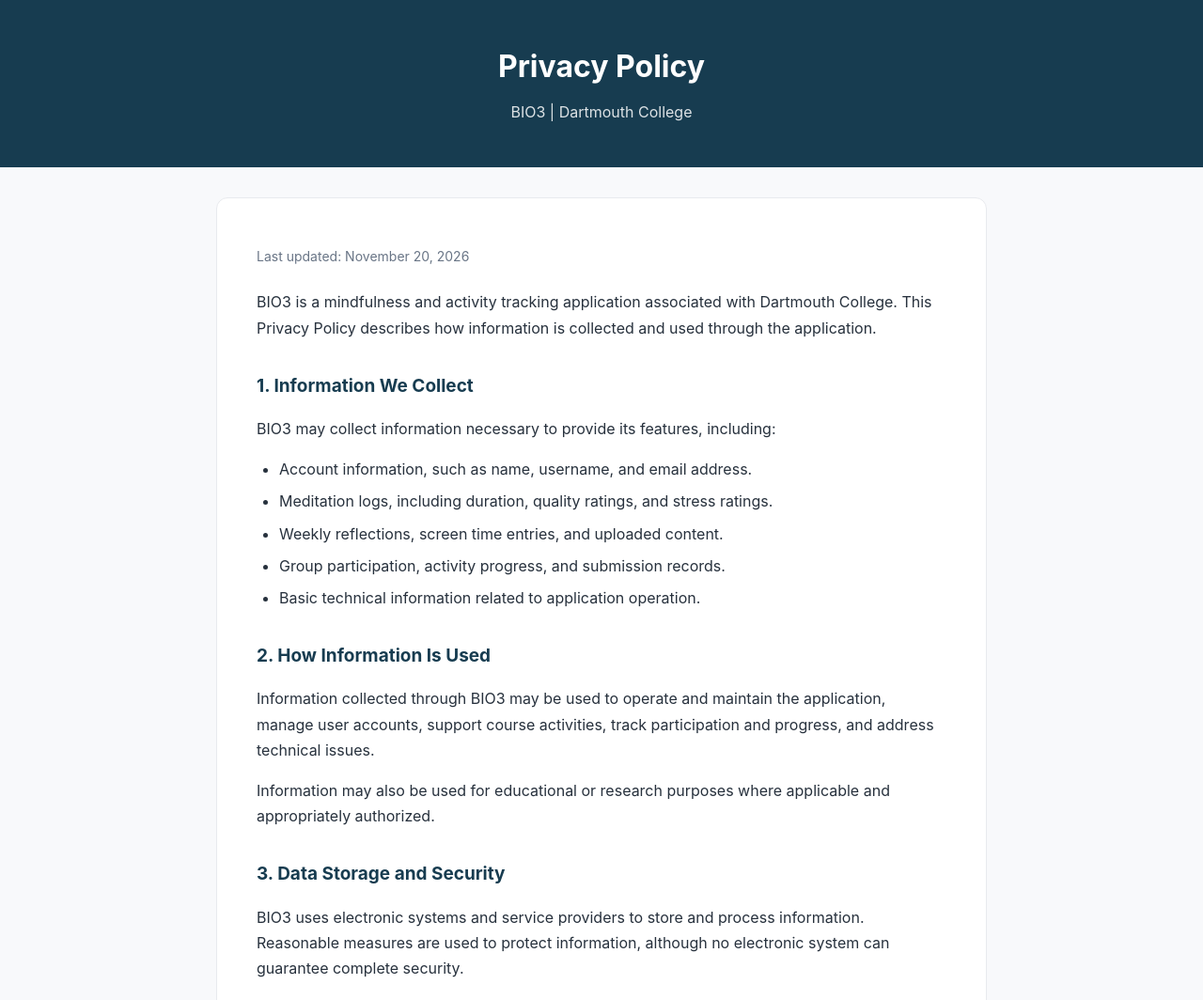
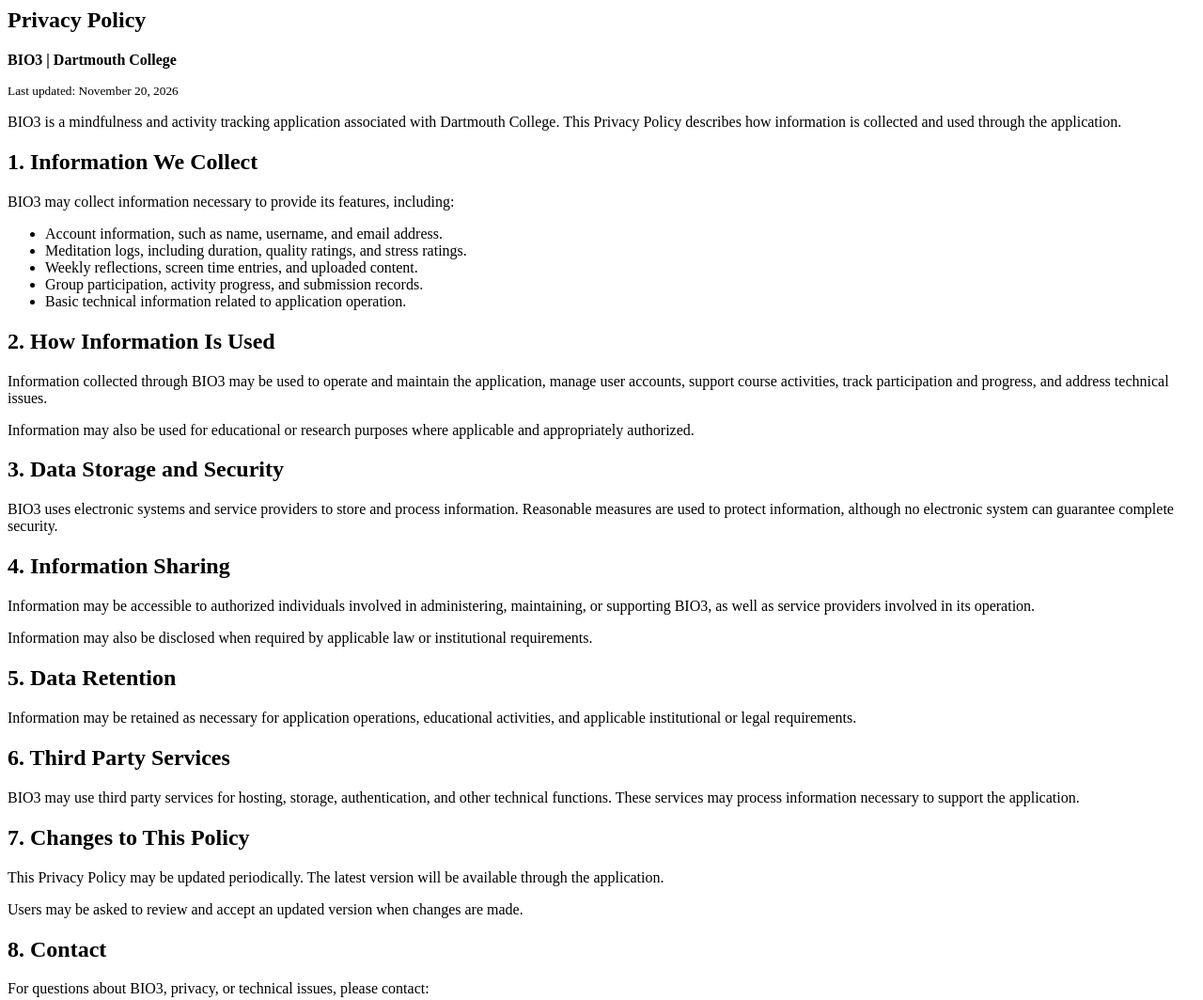
Before and after one commit to mhbld-dartmouth/bio3-privacy-policy, a plain HTML site: page index.html in a window 1280 px wide. Shown: the top 1064 px of the page at 94% size. Drawn offline with Linux system fonts and the light colour scheme.

Commit message:
Update index.html

```diff
--- a/index.html
+++ b/index.html
@@ -1,94 +1,9 @@
 
-<!DOCTYPE html>
-<html lang="en">
-<head>
-  <meta charset="UTF-8">
-  <meta name="viewport" content="width=device-width, initial-scale=1">
-  <title>Privacy Policy | BIO3</title>
-  <style>
-    * { box-sizing: border-box; }
+<section class="privacy-policy">
 
-    body {
-      margin: 0;
-      background: #f8f9fb;
-      color: #27313d;
-      font-family: -apple-system, BlinkMacSystemFont,
-        "Segoe UI", Arial, sans-serif;
-      line-height: 1.7;
-    }
-
-    header {
-      background: #173c50;
-      color: white;
-      padding: 44px 20px;
-      text-align: center;
-    }
-
-    header h1 {
-      margin: 0 0 8px;
-      font-size: 32px;
-    }
-
-    header p {
-      margin: 0;
-      opacity: 0.85;
-    }
-
-    main {
-      max-width: 820px;
-      margin: 32px auto;
-      padding: 36px 42px;
-      background: white;
-      border: 1px solid #e8eaee;
-      border-radius: 12px;
-    }
-
-    .updated {
-      color: #697586;
-      font-size: 14px;
-      margin-bottom: 24px;
-    }
-
-    h2 {
-      font-size: 19px;
-      margin-top: 32px;
-      margin-bottom: 10px;
-      color: #173c50;
-    }
-
-    ul { padding-left: 24px; }
-    li { margin-bottom: 7px; }
-
-    a {
-      color: #176a91;
-      overflow-wrap: anywhere;
-    }
-
-    footer {
-      text-align: center;
-      color: #697586;
-      font-size: 13px;
-      padding: 20px;
-    }
-
-    @media (max-width: 600px) {
-      main {
-        margin: 12px;
-        padding: 24px 20px;
-      }
-      header h1 { font-size: 26px; }
-    }
-  </style>
-</head>
-<body>
-
-<header>
   <h1>Privacy Policy</h1>
-  <p>BIO3 | Dartmouth College</p>
-</header>
-
-<main>
-  <p class="updated">Last updated: November 20, 2026</p>
+  <p><strong>BIO3 | Dartmouth College</strong></p>
+  <p><small>Last updated: November 20, 2026</small></p>
 
   <p>
     BIO3 is a mindfulness and activity tracking application
@@ -103,38 +18,56 @@
     features, including:
   </p>
   <ul>
-    <li>Account information, such as name, username, and email address.</li>
-    <li>Meditation logs, including duration, quality ratings, and stress ratings.</li>
-    <li>Weekly reflections, screen time entries, and uploaded content.</li>
-    <li>Group participation, activity progress, and submission records.</li>
-    <li>Basic technical information related to application operation.</li>
+    <li>
+      Account information, such as name, username,
+      and email address.
+    </li>
+    <li>
+      Meditation logs, including duration, quality
+      ratings, and stress ratings.
+    </li>
+    <li>
+      Weekly reflections, screen time entries,
+      and uploaded content.
+    </li>
+    <li>
+      Group participation, activity progress,
+      and submission records.
+    </li>
+    <li>
+      Basic technical information related to
+      application operation.
+    </li>
   </ul>
 
   <h2>2. How Information Is Used</h2>
   <p>
-    Information collected through BIO3 may be used to operate
-    and maintain the application, manage user accounts,
-    support course activities, track participation and
-    progress, and address technical issues.
+    Information collected through BIO3 may be used to
+    operate and maintain the application, manage user
+    accounts, support course activities, track
+    participation and progress, and address technical
+    issues.
   </p>
   <p>
-    Information may also be used for educational or research
-    purposes where applicable and appropriately authorized.
+    Information may also be used for educational or
+    research purposes where applicable and appropriately
+    authorized.
   </p>
 
   <h2>3. Data Storage and Security</h2>
   <p>
-    BIO3 uses electronic systems and service providers to
-    store and process information. Reasonable measures are
-    used to protect information, although no electronic
-    system can guarantee complete security.
+    BIO3 uses electronic systems and service providers
+    to store and process information. Reasonable measures
+    are used to protect information, although no
+    electronic system can guarantee complete security.
   </p>
 
   <h2>4. Information Sharing</h2>
   <p>
     Information may be accessible to authorized individuals
-    involved in administering, maintaining, or supporting BIO3,
-    as well as service providers involved in its operation.
+    involved in administering, maintaining, or supporting
+    BIO3, as well as service providers involved in its
+    operation.
   </p>
   <p>
     Information may also be disclosed when required by
@@ -143,50 +76,50 @@
 
   <h2>5. Data Retention</h2>
   <p>
-    Information may be retained as necessary for application
-    operations, educational activities, and applicable
-    institutional or legal requirements.
+    Information may be retained as necessary for
+    application operations, educational activities,
+    and applicable institutional or legal requirements.
   </p>
 
   <h2>6. Third Party Services</h2>
   <p>
-    BIO3 may use third party services for hosting, storage,
-    authentication, and other technical functions. These
-    services may process information necessary to support
-    the application.
+    BIO3 may use third party services for hosting,
+    storage, authentication, and other technical
+    functions. These services may process information
+    necessary to support the application.
   </p>
 
   <h2>7. Changes to This Policy</h2>
   <p>
-    This Privacy Policy may be updated periodically. The
-    latest version will be available through the application.
-    Users may be asked to review and accept an updated
-    version when changes are made.
+    This Privacy Policy may be updated periodically.
+    The latest version will be available through
+    the application.
+  </p>
+  <p>
+    Users may be asked to review and accept an
+    updated version when changes are made.
   </p>
 
   <h2>8. Contact</h2>
   <p>
-    For questions about BIO3, privacy, or technical issues,
-    please contact:
+    For questions about BIO3, privacy, or technical
+    issues, please contact:
   </p>
+
   <p>
     <strong>Media, Health, and Behavior Lab</strong><br>
     <a href="mailto:Media.and.Health@dartmouth.edu">
       Media.and.Health@dartmouth.edu
     </a>
   </p>
+
   <p>
     <strong>Yashaswini Rajendra Bhat</strong><br>
     <a href="mailto:Yashaswini.Rajendra.Bhat@dartmouth.edu">
       Yashaswini.Rajendra.Bhat@dartmouth.edu
     </a>
   </p>
+
   <p>Dartmouth College</p>
-</main>
 
-<footer>
-  BIO3 | Dartmouth College
-</footer>
-
-</body>
-</html>
+</section>
```
